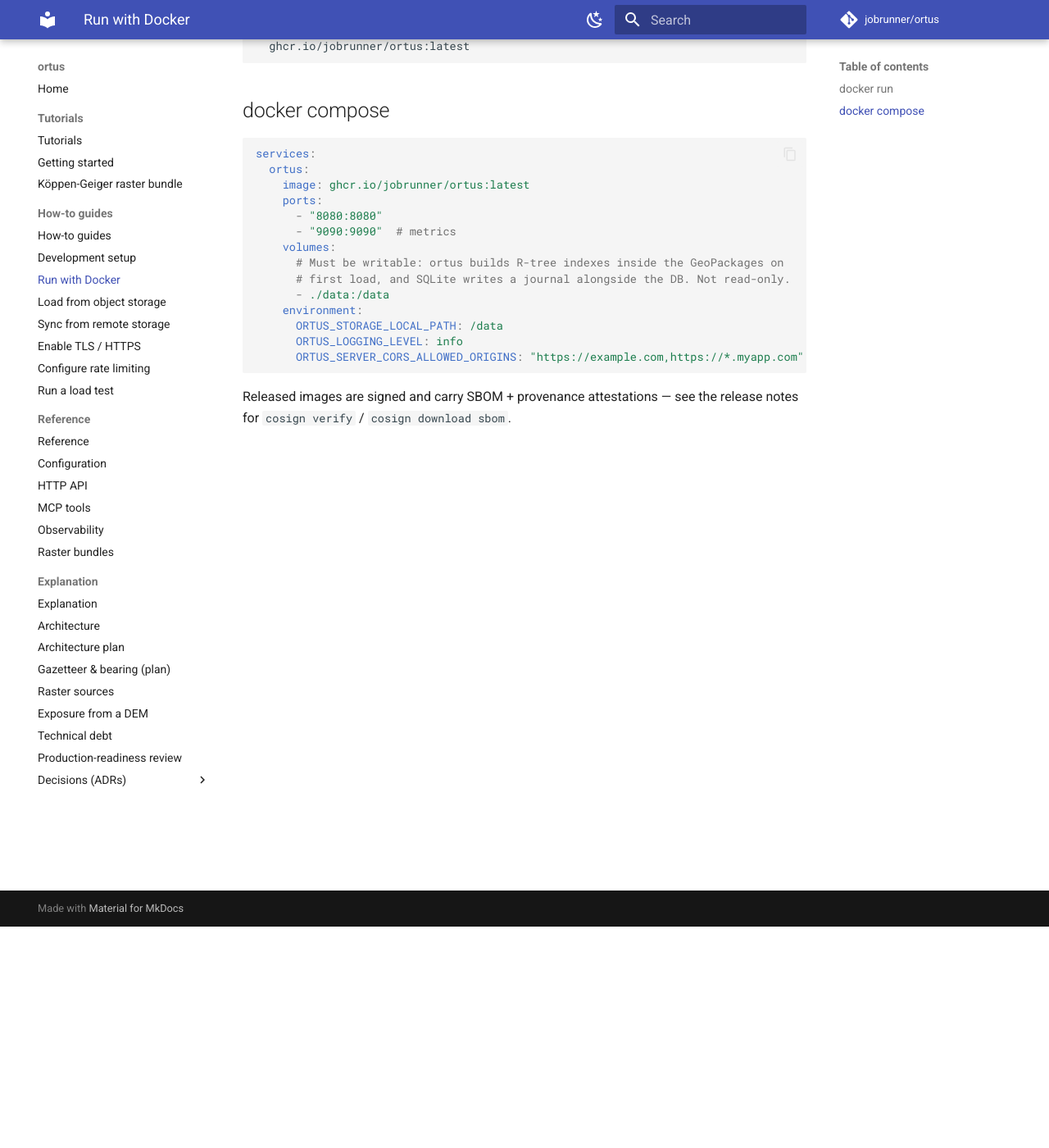
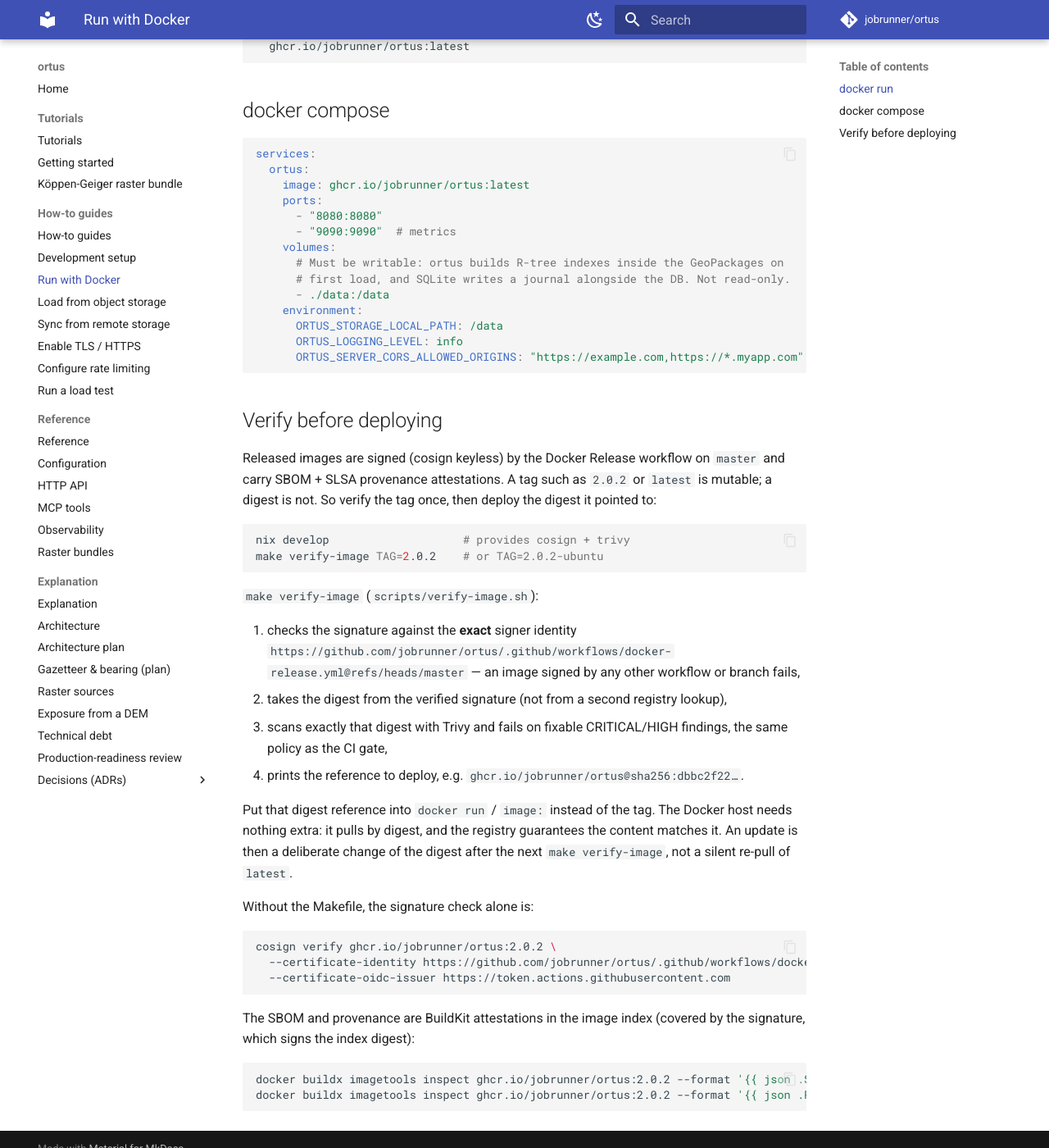
Before and after one commit to jobrunner/ortus, an MkDocs documentation site: the page built from docs/how-to/run-with-docker.md, in a window 1280 px wide and 1400 px high, scrolled down 270 px. Shown: the whole window at 82% size. Built offline with MkDocs 1.6.1 and Material for MkDocs 9.7.7, drawn with Linux system fonts in a browser that asks for light colours; comment, search, counter and statistics services are not loaded.

Commit message:
build(supply-chain): verify release images locally before deploying
Add `make verify-image TAG=<version>` (scripts/verify-image.sh) and put
cosign + trivy into the Nix dev shell. The script checks the cosign
signature against the exact signer identity of the Docker Release
workflow on master, takes the digest from the verified signature
payload, scans exactly that digest with Trivy (fixable CRITICAL/HIGH,
the CI gate's policy) and prints the digest-pinned reference to deploy.

The release notes' verification snippet matched any ref of the release
workflow (identity regexp) and used `cosign download sbom`, which does
not read BuildKit attestations; pin the identity to refs/heads/master
and show the SBOM via `imagetools inspect` instead. The docs describe
deploying by digest rather than by tag.

Claude-Session: https://claude.ai/code/session_01TYW8kXiZseNyyKSkwTemoT

````diff
--- a/docs/how-to/run-with-docker.md
+++ b/docs/how-to/run-with-docker.md
@@ -29,5 +29,48 @@ services:
       ORTUS_SERVER_CORS_ALLOWED_ORIGINS: "https://example.com,https://*.myapp.com"
 ```
 
-Released images are signed and carry SBOM + provenance attestations — see the
-release notes for `cosign verify` / `cosign download sbom`.
+## Verify before deploying
+
+Released images are signed (cosign keyless) by the Docker Release workflow on
+`master` and carry SBOM + SLSA provenance attestations. A tag such as `2.0.2`
+or `latest` is mutable; a digest is not. So verify the tag once, then deploy
+the digest it pointed to:
+
+```bash
+nix develop                    # provides cosign + trivy
+make verify-image TAG=2.0.2    # or TAG=2.0.2-ubuntu
+```
+
+`make verify-image` (`scripts/verify-image.sh`):
+
+1. checks the signature against the **exact** signer identity
+   `https://github.com/jobrunner/ortus/.github/workflows/docker-release.yml@refs/heads/master`
+   — an image signed by any other workflow or branch fails,
+2. takes the digest from the verified signature (not from a second registry
+   lookup),
+3. scans exactly that digest with Trivy and fails on fixable CRITICAL/HIGH
+   findings, the same policy as the CI gate,
+4. prints the reference to deploy, e.g.
+   `ghcr.io/jobrunner/ortus@sha256:dbbc2f22…`.
+
+Put that digest reference into `docker run` / `image:` instead of the tag. The
+Docker host needs nothing extra: it pulls by digest, and the registry
+guarantees the content matches it. An update is then a deliberate change of
+the digest after the next `make verify-image`, not a silent re-pull of
+`latest`.
+
+Without the Makefile, the signature check alone is:
+
+```bash
+cosign verify ghcr.io/jobrunner/ortus:2.0.2 \
+  --certificate-identity https://github.com/jobrunner/ortus/.github/workflows/docker-release.yml@refs/heads/master \
+  --certificate-oidc-issuer https://token.actions.githubusercontent.com
+```
+
+The SBOM and provenance are BuildKit attestations in the image index (covered
+by the signature, which signs the index digest):
+
+```bash
+docker buildx imagetools inspect ghcr.io/jobrunner/ortus:2.0.2 --format '{{ json .SBOM }}'
+docker buildx imagetools inspect ghcr.io/jobrunner/ortus:2.0.2 --format '{{ json .Provenance }}'
+```
````
Also changed, not shown: docs/explanation/technical-debt.md (+1 -1 lines), docs/how-to/development-setup.md (+9 -0 lines), 4 other files.
